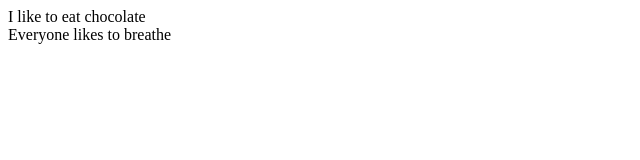
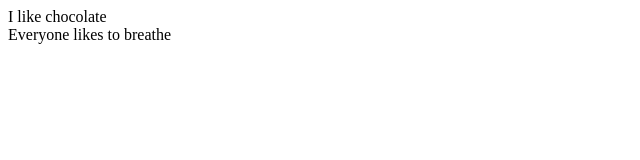
Before and after one commit to Danadan01/Online-Shop-Project, a plain HTML site: page Index.html in a window 1280 px wide. Shown: the full height of the page, 0-640 px from the left. Drawn offline with Linux system fonts and the light colour scheme.

Commit message:
OSP-5 new header added

```diff
--- a/Index.html
+++ b/Index.html
@@ -6,7 +6,7 @@
   <title>Document</title>
 </head>
 <body>
-  <head> I like to eat chocolate </head>
+  <header>I like chocolate</header>
   <footer> Everyone likes to breathe </footer>
 </body>
 </html>
```
